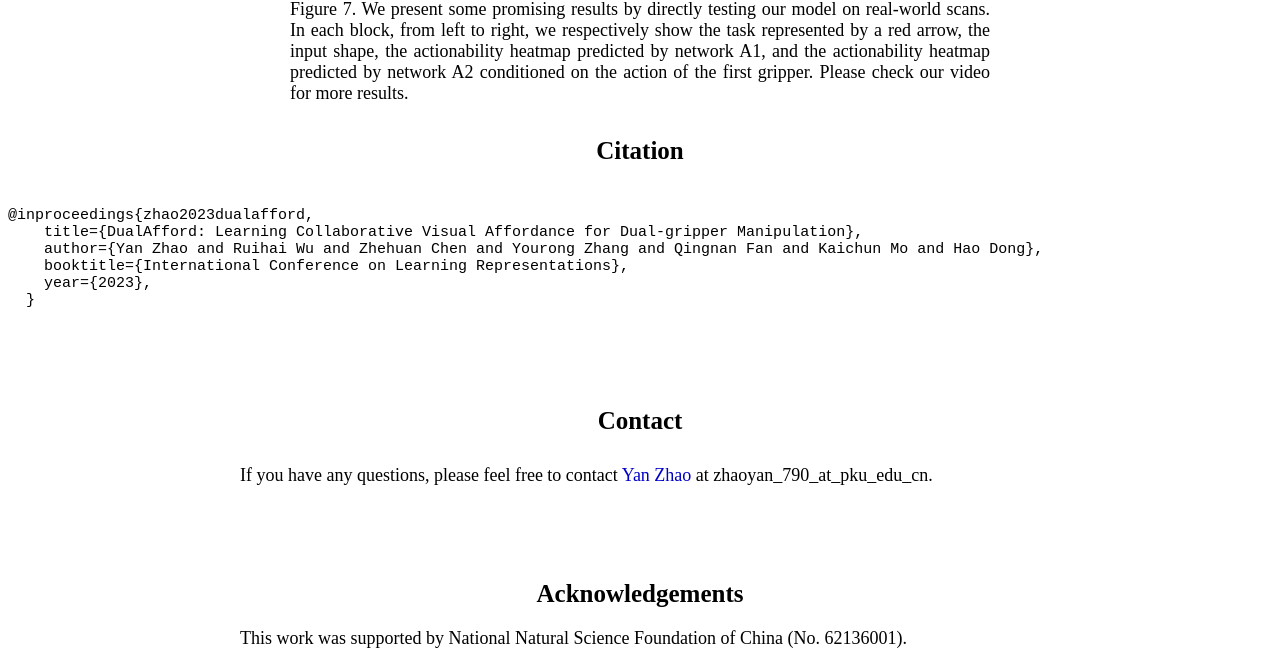
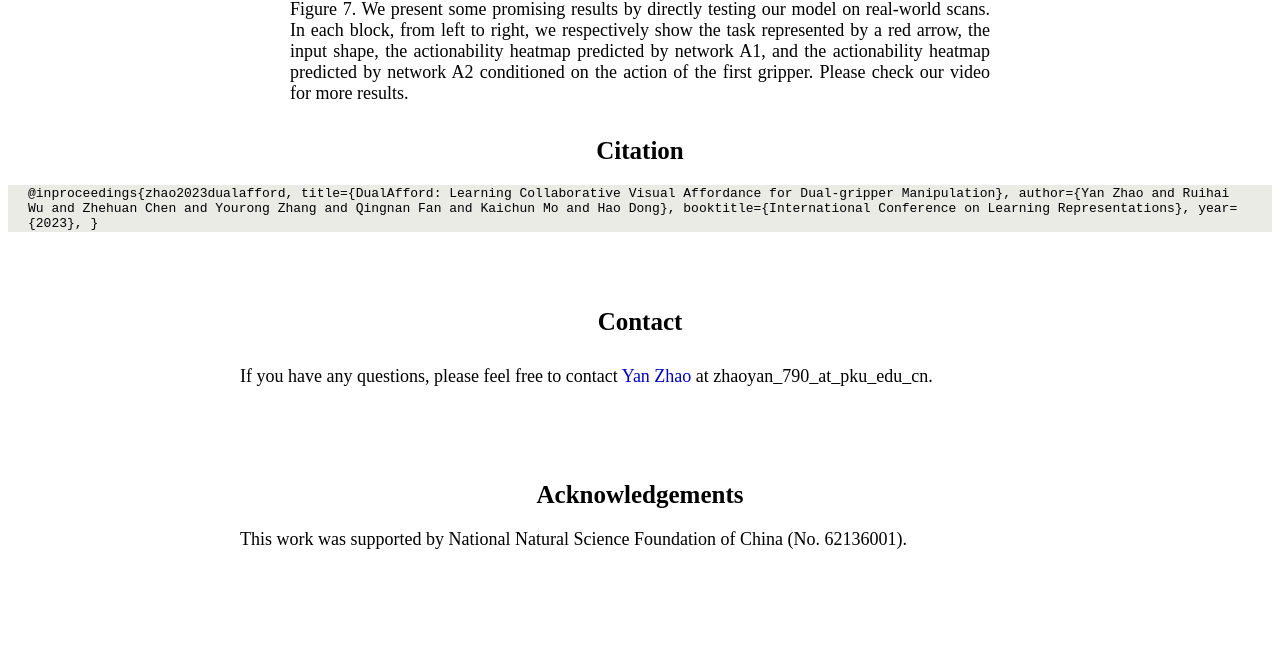
Before and after one commit to hyperplane-lab/DualAfford, a plain HTML site: page index.html in a window 1280 px wide. Shown: the part 5923-6590 px from the top of the page. After the commit the page ends 6491 px from the top, so only its background shows below. Drawn offline with Linux system fonts and the light colour scheme; a web font is replaced by a local one.

Commit message:
Update index.html

```diff
--- a/index.html
+++ b/index.html
@@ -143,14 +143,14 @@
 
 <!-- <div class="row" style="margin-top: 1em">
 <div class="12u$ 1u$(xsmall)">   -->
-<div class = "bibtex">
-  <pre style="text-align:left;"><code>@inproceedings{zhao2023dualafford,
+<div class = "quote">
+  <code>@inproceedings{zhao2023dualafford,
     title={DualAfford: Learning Collaborative Visual Affordance for Dual-gripper Manipulation},
     author={Yan Zhao and Ruihai Wu and Zhehuan Chen and Yourong Zhang and Qingnan Fan and Kaichun Mo and Hao Dong},
     booktitle={International Conference on Learning Representations},
     year={2023},
   }
-</code></pre>
+</code>
 </div>
 <!-- </div> -->
 
```
